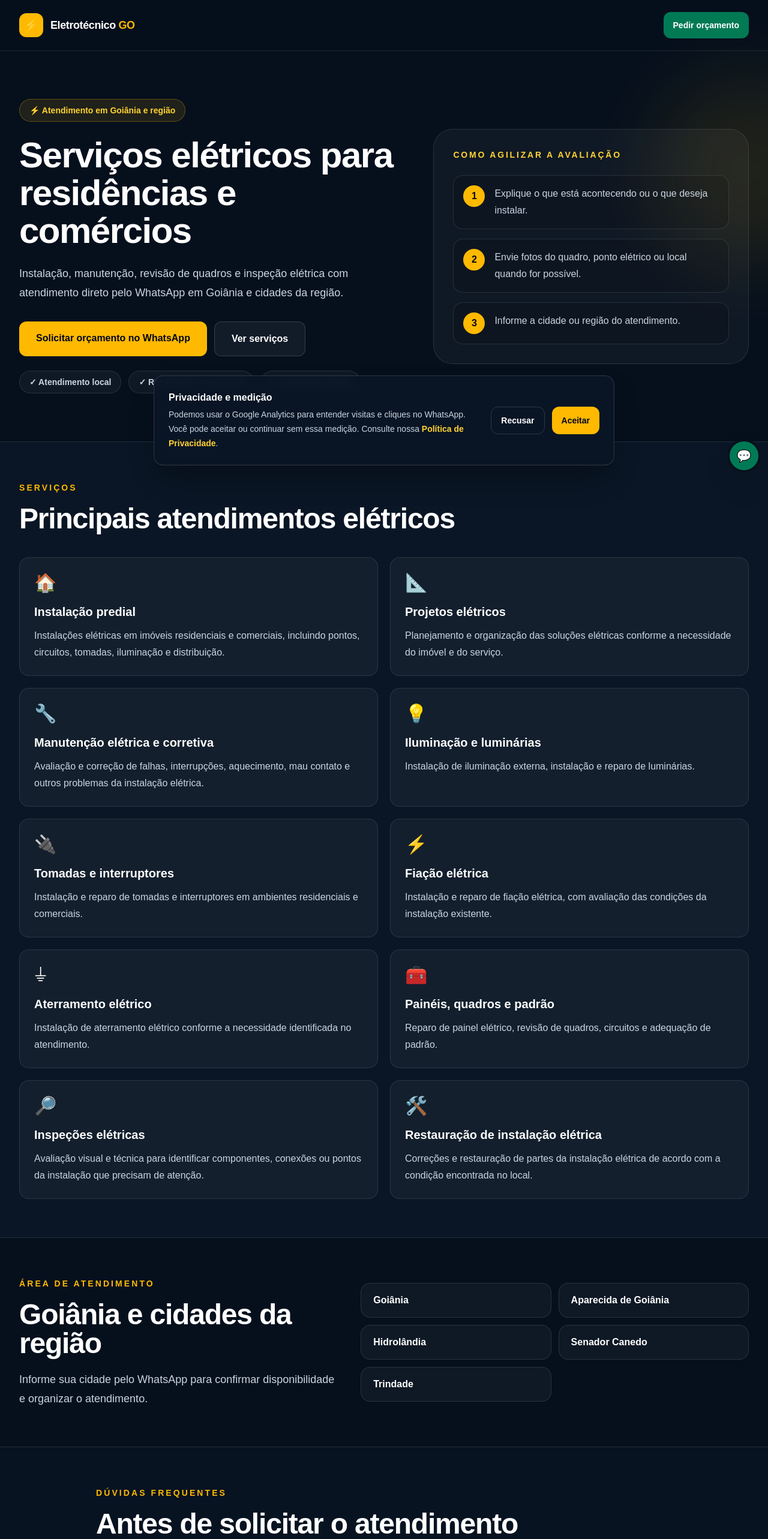
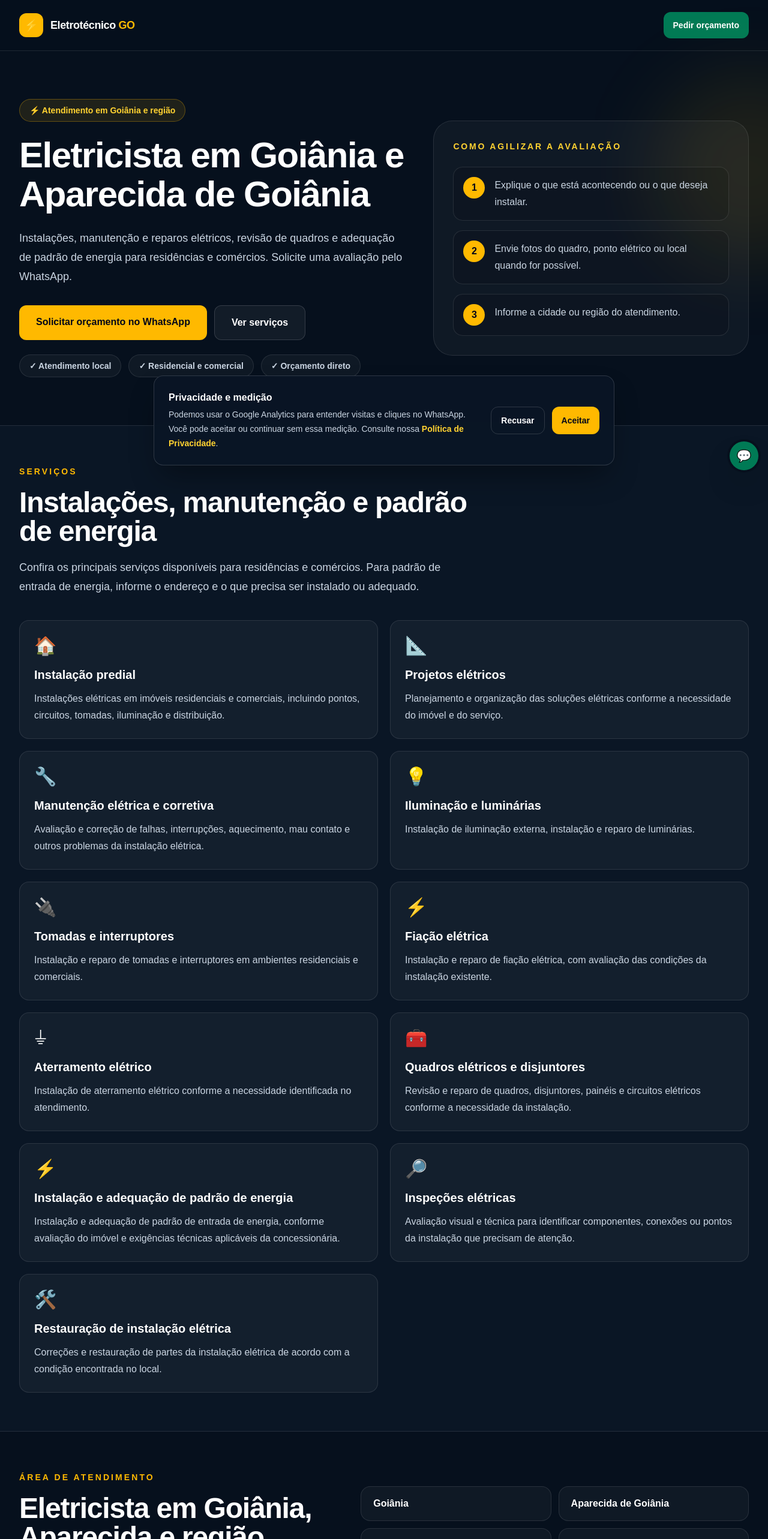
Before and after one commit to Tivytinz/servicos-eletrotecnicos, a Next.js app: page /servicos-eletricos in a window 1280 px wide. Shown: the top 2566 px of the page at 60% size. Built offline with nearby package versions, Linux system fonts and the light colour scheme; no server answers.

Commit message:
feat: melhorar landing elétrica e adicionar verificação CI (#7)
* feat: melhorar relevância local da landing elétrica e padrão de energia

* ci: validar lint e build antes do merge

```diff
--- a/src/app/servicos-eletricos/page.tsx
+++ b/src/app/servicos-eletricos/page.tsx
@@ -2,9 +2,9 @@ import type { Metadata } from "next";
 import Link from "next/link";
 
 export const metadata: Metadata = {
-  title: "Serviços Elétricos em Goiânia e Região",
+  title: "Eletricista em Goiânia e Aparecida",
   description:
-    "Instalações, manutenção, quadros, circuitos e inspeção elétrica em Goiânia, Aparecida de Goiânia, Hidrolândia, Senador Canedo e Trindade. Solicite orçamento pelo WhatsApp.",
+    "Eletricista em Goiânia e Aparecida de Goiânia. Instalações, manutenção, quadros e padrão de energia. Solicite orçamento pelo WhatsApp.",
   alternates: {
     canonical: "/servicos-eletricos",
   },
@@ -12,9 +12,17 @@ export const metadata: Metadata = {
     type: "website",
     locale: "pt_BR",
     url: "/servicos-eletricos",
-    title: "Serviços Elétricos em Goiânia e Região",
+    title: "Eletricista em Goiânia e Aparecida | Eletrotécnico GO",
     description:
-      "Instalações, manutenção, quadros, circuitos e inspeção elétrica para residências e comércios.",
+      "Instalação e manutenção elétrica, reparos, quadros e padrão de energia para residências e comércios em Goiânia e região.",
+    images: [],
+  },
+  twitter: {
+    card: "summary",
+    title: "Eletricista em Goiânia e Aparecida | Eletrotécnico GO",
+    description:
+      "Serviços elétricos, manutenção e adequação de padrão de energia. Orçamento pelo WhatsApp.",
+    images: [],
   },
 };
 
@@ -78,10 +86,17 @@ const servicos = [
   },
   {
     id: "painel",
-    titulo: "Painéis, quadros e padrão",
+    titulo: "Quadros elétricos e disjuntores",
     texto:
-      "Reparo de painel elétrico, revisão de quadros, circuitos e adequação de padrão.",
+      "Revisão e reparo de quadros, disjuntores, painéis e circuitos elétricos conforme a necessidade da instalação.",
     icone: "🧰",
+  },
+  {
+    id: "padrao-energia",
+    titulo: "Instalação e adequação de padrão de energia",
+    texto:
+      "Instalação e adequação de padrão de entrada de energia, conforme avaliação do imóvel e exigências técnicas aplicáveis da concessionária.",
+    icone: "⚡",
   },
   {
     id: "inspecao",
@@ -120,6 +135,16 @@ const faq = [
     resposta:
       "Sim. Fotos e uma descrição objetiva ajudam a entender melhor a situação antes do atendimento presencial.",
   },
+  {
+    pergunta: "Vocês fazem instalação e adequação de padrão de energia?",
+    resposta:
+      "Sim. Atendemos solicitações de instalação e adequação de padrão de entrada de energia. Envie sua cidade e informações do local para avaliar os requisitos técnicos e a disponibilidade.",
+  },
+  {
+    pergunta: "Como confirmar se atendem meu bairro?",
+    resposta:
+      "Informe o bairro, a cidade e o serviço desejado pelo WhatsApp. Confirmamos a disponibilidade antes de organizar o atendimento.",
+  },
 ];
 
 const whatsappNumero = "5562993265087";
@@ -132,7 +157,9 @@ export default function ServicosEletricos() {
   const serviceJsonLd = {
     "@context": "https://schema.org",
     "@type": "Service",
-    name: "Serviços elétricos",
+    name: "Eletricista em Goiânia e Aparecida de Goiânia",
+    description:
+      "Instalação, manutenção, reparos elétricos, quadros e padrão de entrada de energia em Goiânia e região.",
     serviceType: servicos.map((servico) => servico.titulo),
     provider: {
       "@type": "Electrician",
@@ -205,12 +232,13 @@ export default function ServicosEletricos() {
             <span className="inline-flex rounded-full border border-amber-400/30 bg-amber-400/10 px-4 py-2 text-sm font-bold text-amber-300">
               ⚡ Atendimento em Goiânia e região
             </span>
-            <h1 className="mt-6 max-w-4xl text-4xl font-black leading-[1.05] tracking-tight sm:text-6xl">
-              Serviços elétricos para residências e comércios
+            <h1 className="mt-6 max-w-4xl text-4xl font-black leading-[1.08] tracking-tight sm:text-5xl xl:text-6xl">
+              Eletricista em Goiânia e Aparecida de Goiânia
             </h1>
             <p className="mt-6 max-w-2xl text-lg leading-8 text-slate-300">
-              Instalação, manutenção, revisão de quadros e inspeção elétrica com
-              atendimento direto pelo WhatsApp em Goiânia e cidades da região.
+              Instalações, manutenção e reparos elétricos, revisão de quadros e
+              adequação de padrão de energia para residências e comércios.
+              Solicite uma avaliação pelo WhatsApp.
             </p>
             <div className="mt-8 flex flex-col gap-3 sm:flex-row">
               <a
@@ -275,8 +303,13 @@ export default function ServicosEletricos() {
               Serviços
             </span>
             <h2 className="mt-4 text-3xl font-black tracking-tight sm:text-5xl">
-              Principais atendimentos elétricos
+              Instalações, manutenção e padrão de energia
             </h2>
+            <p className="mt-5 text-lg leading-8 text-slate-300">
+              Confira os principais serviços disponíveis para residências e
+              comércios. Para padrão de entrada de energia, informe o endereço
+              e o que precisa ser instalado ou adequado.
+            </p>
           </div>
 
           <div className="mt-10 grid gap-5 md:grid-cols-2">
@@ -295,18 +328,19 @@ export default function ServicosEletricos() {
         </div>
       </section>
 
-      <section className="bg-[#06101d]">
+      <section id="regioes" className="bg-[#06101d]">
         <div className="mx-auto grid max-w-7xl gap-10 px-6 py-16 lg:grid-cols-[.9fr_1.1fr] lg:items-center lg:px-8">
           <div>
             <span className="text-sm font-black uppercase tracking-[0.22em] text-amber-400">
               Área de atendimento
             </span>
             <h2 className="mt-4 text-3xl font-black tracking-tight sm:text-5xl">
-              Goiânia e cidades da região
+              Eletricista em Goiânia, Aparecida e região
             </h2>
             <p className="mt-5 text-lg leading-8 text-slate-300">
-              Informe sua cidade pelo WhatsApp para confirmar disponibilidade e
-              organizar o atendimento.
+              Atendemos solicitações de instalação, manutenção e padrão de
+              energia nas cidades abaixo. Informe seu bairro, a cidade e o
+              serviço pelo WhatsApp para confirmar a disponibilidade.
             </p>
           </div>
           <div className="grid gap-3 sm:grid-cols-2">
@@ -322,7 +356,7 @@ export default function ServicosEletricos() {
         </div>
       </section>
 
-      <section className="border-y border-white/10 bg-[#071321]">
+      <section id="duvidas" className="border-y border-white/10 bg-[#071321]">
         <div className="mx-auto max-w-5xl px-6 py-16 lg:px-8">
           <span className="text-sm font-black uppercase tracking-[0.22em] text-amber-400">
             Dúvidas frequentes
@@ -354,7 +388,7 @@ export default function ServicosEletricos() {
         </div>
       </section>
 
-      <section className="mx-auto max-w-7xl px-6 py-16 lg:px-8">
+      <section id="orcamento" className="mx-auto max-w-7xl px-6 py-16 lg:px-8">
         <div className="rounded-[2rem] border border-amber-400/20 bg-gradient-to-br from-amber-400/15 via-white/[0.04] to-transparent p-8 sm:p-12">
           <span className="text-sm font-black uppercase tracking-[0.22em] text-amber-300">
             Orçamento
@@ -363,7 +397,13 @@ export default function ServicosEletricos() {
             Precisa de um serviço elétrico?
           </h2>
           <p className="mt-5 max-w-2xl text-lg leading-8 text-slate-300">
-            Envie uma mensagem, explique o que precisa e solicite uma avaliação.
+            Fale diretamente com a Eletrotécnico GO. Informe o tipo de serviço,
+            o bairro e a cidade; se possível, envie fotos para orientar a
+            avaliação inicial e a confirmação da disponibilidade.
+          </p>
+          <p className="mt-4 text-sm leading-6 text-slate-300">
+            Contato: <a href="tel:+5562993265087" className="font-bold text-white underline decoration-amber-400 underline-offset-4">(62) 99326-5087</a>.
+            O orçamento é combinado após entender a necessidade do atendimento.
           </p>
           <a
             href={whatsappLink}
```
